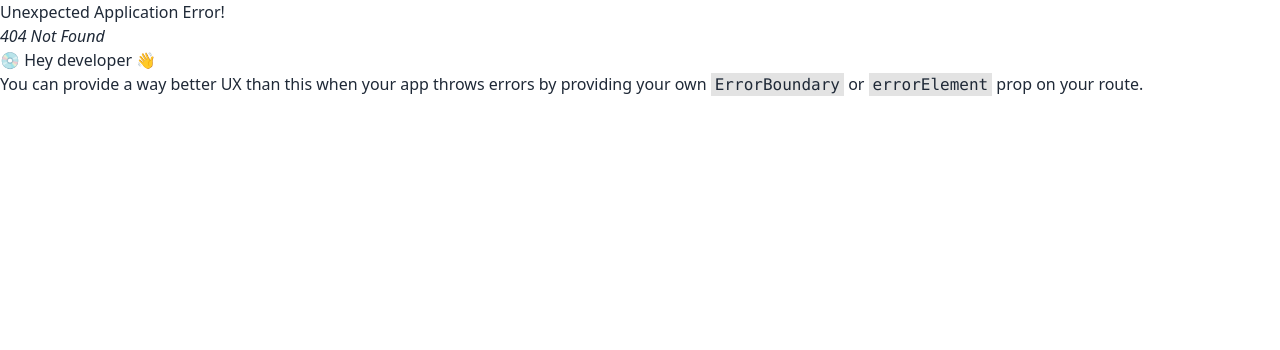
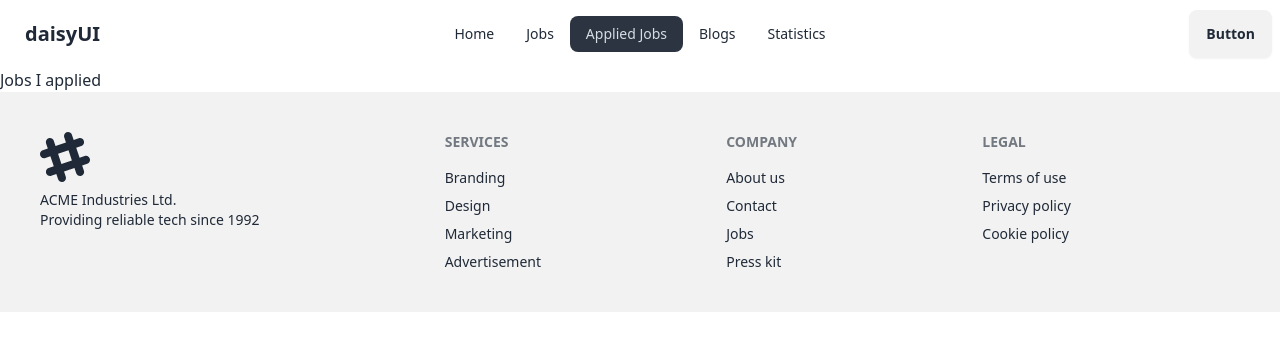
Before and after one commit to SohelShahid117/ph9-m47-react-career-life, a React (Vite) app: page /applied in a window 1280 px wide. Before the commit this address had no page. Shown: the top 350 px of the page. Built offline with nearby package versions, Linux system fonts and the light colour scheme.

Commit message:
complete 47-2 (Recap) Set Nested Route And Navbar For CareerHub

```diff
--- /dev/null
+++ b/src/Components/Applied/Applied.jsx
@@ -0,0 +1,11 @@
+import React from "react";
+
+const Applied = () => {
+  return (
+    <div>
+      <h2>Jobs I applied</h2>
+    </div>
+  );
+};
+
+export default Applied;
--- /dev/null
+++ b/src/Components/ErrorPage/ErrorPage.jsx
@@ -0,0 +1,16 @@
+import React from "react";
+import { NavLink } from "react-router-dom";
+
+const ErrorPage = () => {
+  return (
+    <div>
+      <h2>OOOps!!!</h2>
+      <p>Errror khaisi re</p>
+      <NavLink to="/">
+        <button className="btn btn-primary">Go Back To Home</button>
+      </NavLink>
+    </div>
+  );
+};
+
+export default ErrorPage;
--- a/src/Components/Header/Header.jsx
+++ b/src/Components/Header/Header.jsx
@@ -13,10 +13,19 @@ const Header = () => {
         <a>Jobs</a>
       </li> */}
       <li>
-        <NavLink>Home</NavLink>
+        <NavLink to="/">Home</NavLink>
       </li>
       <li>
-        <NavLink>Jobs</NavLink>
+        <NavLink to="/jobs">Jobs</NavLink>
+      </li>
+      <li>
+        <NavLink to="/applied">Applied Jobs</NavLink>
+      </li>
+      <li>
+        <NavLink to="/blogs">Blogs</NavLink>
+      </li>
+      <li>
+        <NavLink to="/statistics">Statistics</NavLink>
       </li>
     </>
   );
--- a/src/main.jsx
+++ b/src/main.jsx
@@ -3,11 +3,14 @@ import ReactDOM from "react-dom/client";
 import App from "./App.jsx";
 import "./index.css";
 //47-1 Project Setup With React Router, Tailwind And Daisy UI
+//47-2 (Recap) Set Nested Route And Navbar For CareerHub
 
 import { createBrowserRouter, RouterProvider } from "react-router-dom";
 import "./index.css";
 import Home from "./Components/Home/Home";
 import Root from "./Components/Root/Root.jsx";
+import Applied from "./Components/Applied/Applied.jsx";
+import ErrorPage from "./Components/ErrorPage/ErrorPage.jsx";
 
 const router = createBrowserRouter([
   {
@@ -15,10 +18,27 @@ const router = createBrowserRouter([
     // element: <div>Hello world!</div>,
     // element: <Root></Root>,
     element: <Root></Root>,
+    errorElement: <ErrorPage></ErrorPage>,
     children: [
       {
         path: "/",
         element: <Home></Home>,
+      },
+      // {
+      //   path: "/jobs",
+      //   // element: <></>,
+      // },
+      {
+        path: "/applied",
+        element: <Applied></Applied>,
+      },
+      {
+        path: "/blogs",
+        element: <></>,
+      },
+      {
+        path: "/statistics",
+        element: <></>,
       },
     ],
   },
```
